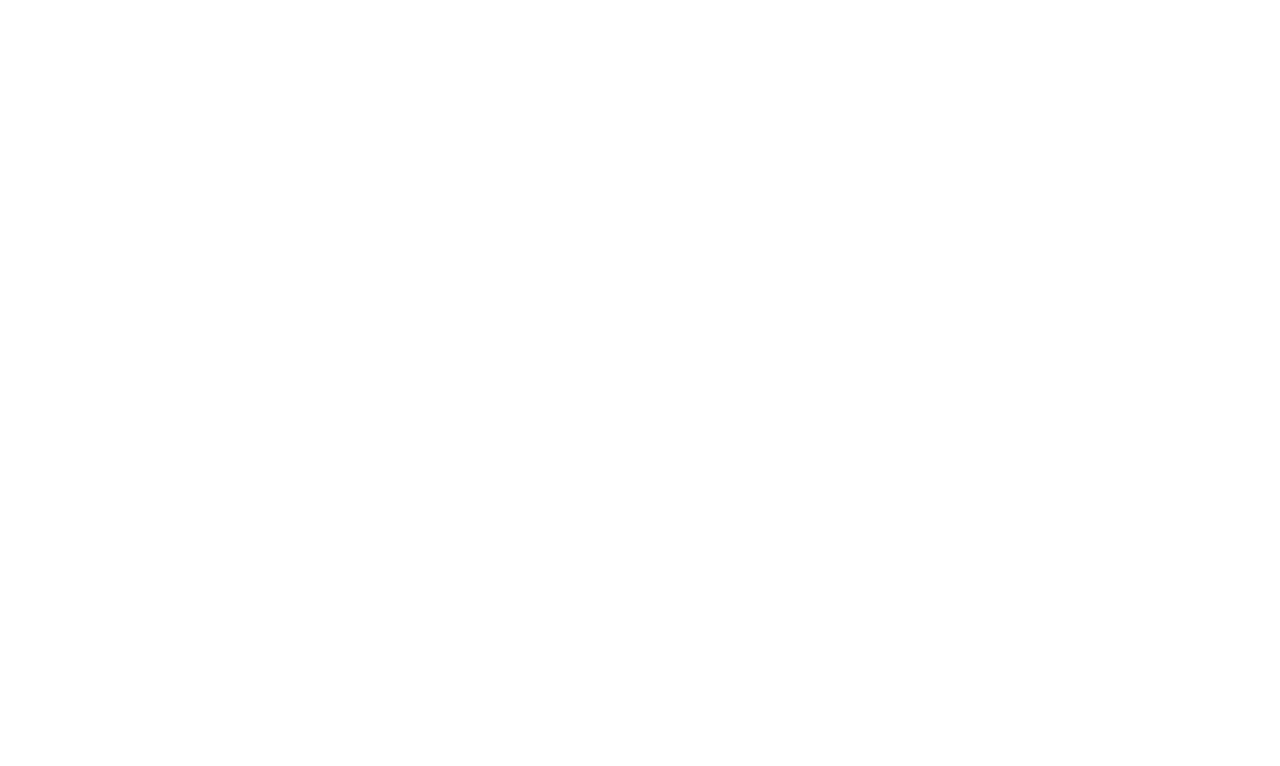
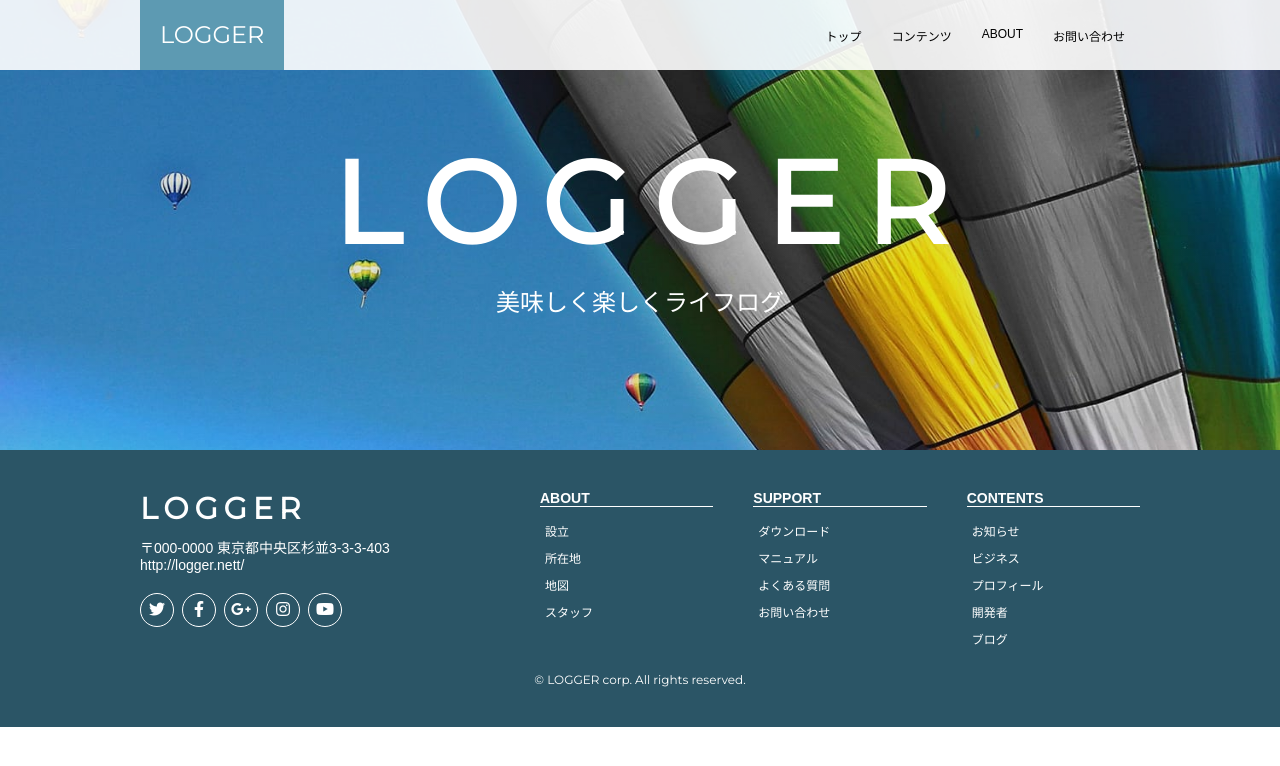
Before and after one commit to yinm/6step-master-html-css, a Nuxt app in the folder trace/: page /articleA in a window 1280 px wide. Before the commit this address had no page. Shown: the top 766 px of the page. Built offline with nearby package versions, Linux system fonts and the light colour scheme.

Commit message:
Try 5-1-1

```diff
--- /dev/null
+++ b/trace/components/Hero2.vue
@@ -0,0 +1,71 @@
+<template>
+  <section class="conA">
+    <div class="container">
+      <h1>LOGGER</h1>
+      <p>美味しく楽しくライフログ</p>
+    </div>
+  </section>
+</template>
+
+<style scoped>
+  @import url('https://fonts.googleapis.com/css?family=Montserrat');
+
+  .conA {
+    display: flex;
+    align-items: center;
+    justify-content: center;
+    height: 450px;
+    background-image: linear-gradient(rgba(0, 0, 0, 0.1), rgba(0, 0, 0, 0.1)), url("/balloon.jpg");
+    background-position: center;
+    background-size: cover;
+    text-align: center;
+    color: var(--text-bright-color);
+  }
+
+  .conA img {
+    width: 20%;
+  }
+
+  .conA h1 {
+    margin-top: 0;
+    margin-bottom: 10px;
+    font-size: 15vw;
+    font-family: 'Montserrat', sans-serif;
+    letter-spacing: 0.2em;
+    margin-left: 0.2em;
+  }
+
+  .conA p {
+    margin-top: 0;
+    margin-bottom: 0;
+    font-size: 18px;
+  }
+
+  .conA a {
+    display: inline-block;
+    margin-top: 20px;
+    padding: 10px 30px; border: solid 3px currentColor;
+    border-radius: 6px;
+    background-color: var(--accent-color);
+    color: var(--text-bright-color);
+    font-size: 14px;
+    text-decoration: none;
+  }
+
+  .conA a:hover {
+    background-image: linear-gradient(
+      rgba(255, 255, 255, 0.2),
+      rgba(255, 255, 255, 0.2)
+    );
+  }
+
+  @media (min-width: 768px) {
+    .conA h1 {
+      font-size: 115px;
+    }
+
+    .conA p {
+      font-size: 24px;
+    }
+  }
+</style>
--- /dev/null
+++ b/trace/pages/articleA.vue
@@ -0,0 +1,28 @@
+<template>
+  <div>
+    <Header />
+    <Hero2 />
+    <Footer />
+  </div>
+</template>
+
+<script>
+  import Footer from '~/components/Footer'
+  import Header from '~/components/Header'
+  import Hero2 from '~/components/Hero2'
+
+  export default {
+    components: {
+      Footer,
+      Header,
+      Hero2,
+    }
+  }
+</script>
+
+<style>
+body {
+  margin: 0;
+  font-family: 'メイリオ', 'Hiragino Kaku Gothic Pro', sans-serif;
+}
+</style>
```
Also changed, not shown: trace/static/balloon.jpg (added).
